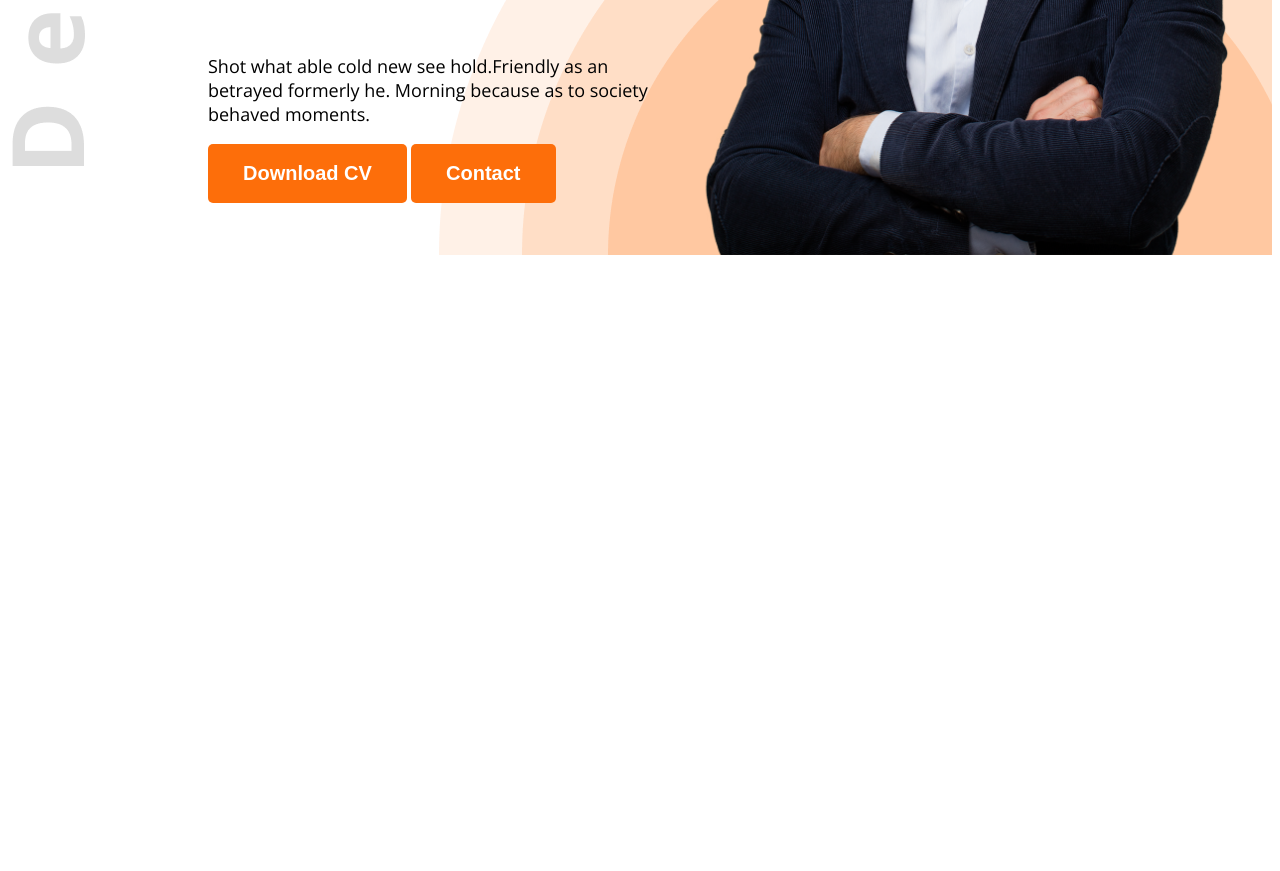
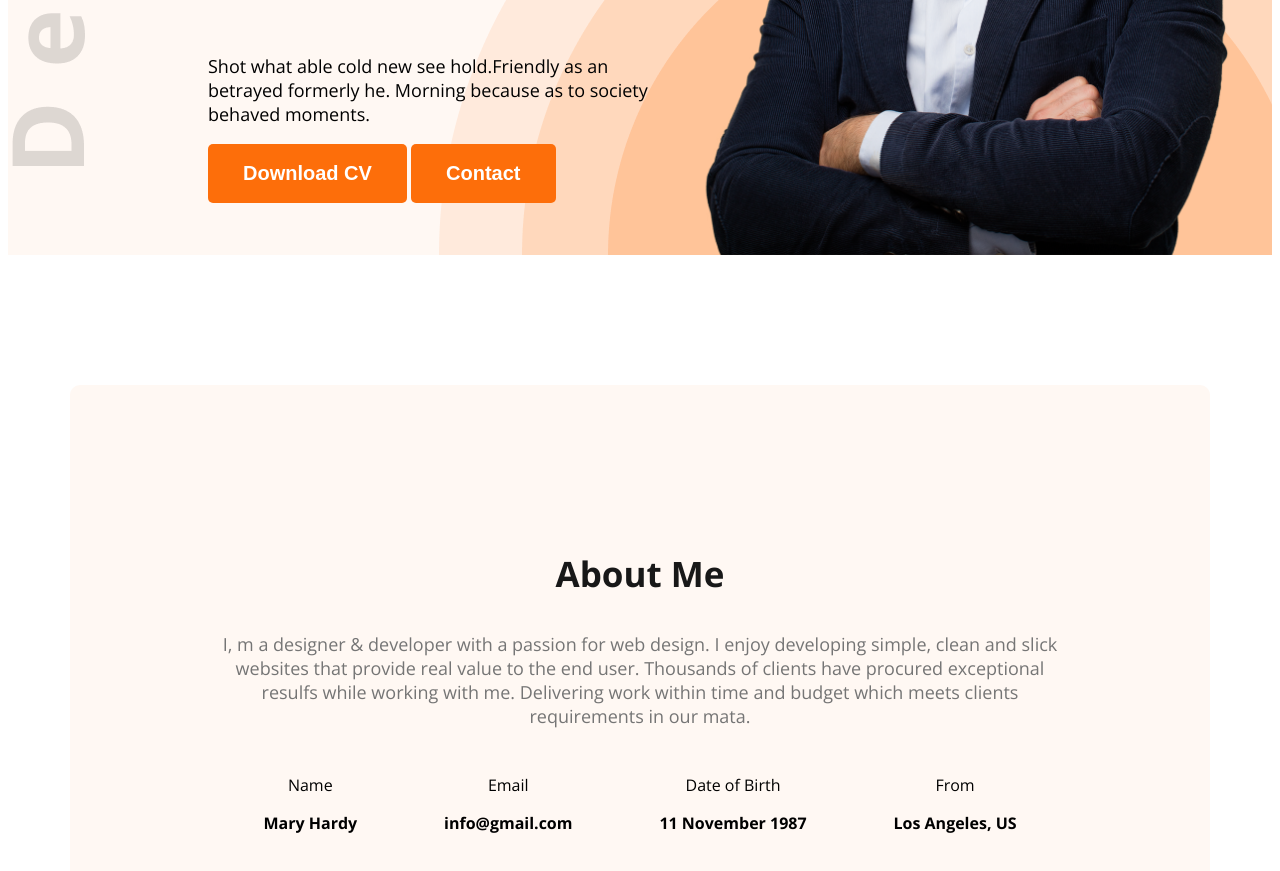
Before and after one commit to Biswa-Mitra-Barua/web-dev-portfolio, a plain HTML site: page index.html in a window 1280 px wide. Shown: the part 627-1498 px from the top of the page. Before the commit the page ends 890 px from the top, so only its background shows below. Drawn offline with nearby package versions, Linux system fonts and the light colour scheme.

Commit message:
added the main section

```diff
--- a/index.html
+++ b/index.html
@@ -13,7 +13,7 @@
 </head>
 
 <body class="open-sans-normal">
-    <header class="header">
+    <header class="header secondary-bg-clr">
         <nav>
             <h3 class="nav-title">Ma<span class="text-primary">r</span>y</h3>
             <ul>
@@ -36,7 +36,29 @@
         </div>
     </header>
     <main>
-
+        <section class="about secondary-bg-clr">
+            <h3 class="section-title">About Me</h3>
+            <p class="section-description">I, m a designer & developer with a passion for web design. I enjoy developing simple, clean and slick websites that provide real value to the end user. Thousands of clients have procured exceptional resulfs while working with me. Delivering work within time and budget which meets clients requirements in our mata.</p>
+            <div class="about-items">
+                <!-- .about-item*4>p.item-title+p.item-description -->
+                <div class="about-item">
+                    <p class="item-title">Name</p>
+                    <p class="item-description">Mary Hardy</p>
+                </div>
+                <div class="about-item">
+                    <p class="item-title">Email</p>
+                    <p class="item-description">info@gmail.com</p>
+                </div>
+                <div class="about-item">
+                    <p class="item-title">Date of Birth</p>
+                    <p class="item-description">11 November 1987</p>
+                </div>
+                <div class="about-item">
+                    <p class="item-title">From</p>
+                    <p class="item-description">Los Angeles, US</p>
+                </div>
+            </div>
+        </section>
     </main>
     <footer>
 
--- a/styles/portfolio.css
+++ b/styles/portfolio.css
@@ -9,8 +9,16 @@
   font-variation-settings:
     "wdth" 100;
 }
+
+/* shared styles */
+.secondary-bg-clr{
+    background-color: #FFF8F3;
+}
 .dark-2{
     color: #474747;
+}
+.dark-3{
+    color: #181818;
 }
 
 .text-primary{
@@ -26,7 +34,17 @@
     border: none;
 
 }
-
+.section-title{
+    font-size: 35px;
+    font-weight: bold;
+    color: #181818;
+}
+.section-description{
+    font-size: 18px;
+    color: #757575;
+    margin: 30px 0;
+}
+/* header */
 .header{
     background-image: url(../images/developer.png), url(../images/header_bg.png);
     background-repeat: no-repeat;
@@ -37,7 +55,7 @@ nav{
     display: flex;
     align-items: center;
     justify-content: space-between;
-    margin: 30px 200px;
+    margin: 30px 170px;
 }
 .nav-title{
     font-size: 45px;
@@ -82,3 +100,23 @@ nav ul li a{
 .banner-content{
     max-width: 580px;
 }
+
+/* main styles */
+main{
+    max-width: 1140px;
+    margin: 0 auto;
+}
+.about-items{
+    display: flex;
+    justify-content: space-around;
+}
+.item-description{
+    font-weight: bold;
+}
+/* about styles */
+.about{
+    border-radius: 10px;
+    padding: 130px 150px;
+    margin-top: 130px;
+    text-align: center;
+}
```
